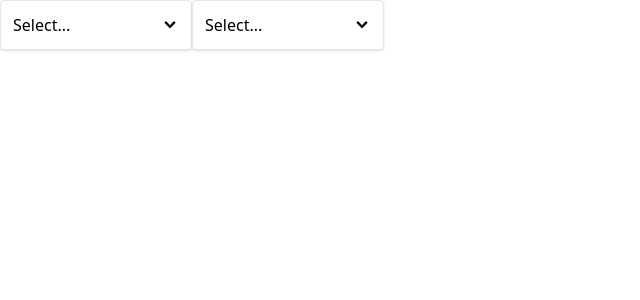
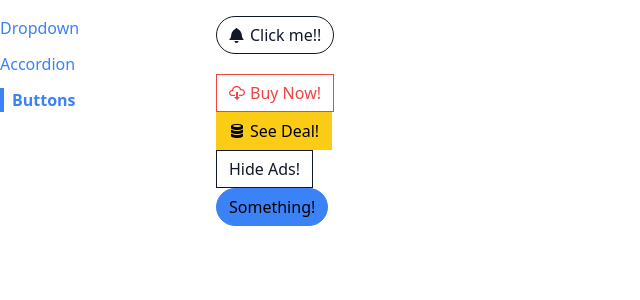
Before and after one commit to deveshsingh1-kiwi/comps, a React (Create React App) app: page /buttons in a window 1280 px wide. Shown: the top 300 px of the page, without its empty margins (0-640 px from the left). Built offline with nearby package versions, Linux system fonts and the light colour scheme.

Commit message:
Section 13: Making Navigation Reusable

```diff
--- a/src/App.js
+++ b/src/App.js
@@ -1,30 +1,24 @@
-import { useState } from "react";
-import Dropdown from "./components/Dropdown";
+import Sidebar from "./components/Sidebar";
+import Route from "./components/Route";
+import AccordionPage from "./pages/AccordionPage";
+import DropdownPage from "./pages/DropdownPage";
+import ButtonPage from "./pages/ButtonPage";
 
 function App() {
-  const [selection, setSelection] = useState(null);
-
-  const handleSelection = (option) => {
-    setSelection(option);
-  };
-
-  const options = [
-    { label: "Red", value: "red" },
-    { label: "Green", value: "green" },
-    { label: "Blue", value: "blue" },
-  ];
   return (
-    <div className="flex">
-      <Dropdown
-        options={options}
-        value={selection}
-        onChange={handleSelection}
-      />
-      <Dropdown
-        options={options}
-        value={selection}
-        onChange={handleSelection}
-      />
+    <div className="container mx-auto grid grid-cols-6 gap-4 mt-4">
+      <Sidebar />
+      <div className="col-span-5">
+        <Route path="/accordion">
+          <AccordionPage />
+        </Route>
+        <Route path="/">
+          <DropdownPage />
+        </Route>
+        <Route path="/buttons">
+          <ButtonPage />
+        </Route>
+      </div>
     </div>
   );
 }
--- a/src/components/Button.js
+++ b/src/components/Button.js
@@ -15,11 +15,11 @@
     rest.className,
     "flex items-center px-3 py-1.5 border",
     {
-      "border-blue-500 bg-blue-500 text-white": primary,
-      "border-gray-900 bg-gray-900 text-white": secondary,
-      "border-green-500 bg-green-500 text-white": success,
-      "border-yellow-400 bg-yellow-400 text-white": warning,
-      "border-red-500 bg-red-500 text-white": danger,
+      "border-blue-500 bg-blue-500": primary,
+      "border-gray-900 bg-gray-900": secondary,
+      "border-green-500 bg-green-500": success,
+      "border-yellow-400 bg-yellow-400": warning,
+      "border-red-500 bg-red-500": danger,
       "rounded-full": rounded,
       "bg-white": outline,
       "text-blue-500": outline && primary,
--- /dev/null
+++ b/src/components/Link.js
@@ -0,0 +1,29 @@
+import classNames from "classnames";
+import useNavigation from "../hooks/use-navigation";
+
+function Link({ to, children, className, activeClassName }) {
+  const { navigate, currentPath } = useNavigation();
+
+  const classes = classNames(
+    "text-blue-500",
+    className,
+    currentPath === to && activeClassName
+  );
+
+  const handleClick = (event) => {
+    if (event.metaKey || event.ctrlKey) {
+      return;
+    }
+    event.preventDefault();
+
+    navigate(to);
+  };
+
+  return (
+    <a className={classes} href={to} onClick={handleClick}>
+      {children}
+    </a>
+  );
+}
+
+export default Link;
--- /dev/null
+++ b/src/components/Route.js
@@ -0,0 +1,12 @@
+import useNavigation from "../hooks/use-navigation";
+
+function Route({ path, children }) {
+  const { currentPath } = useNavigation();
+
+  if (path === currentPath) {
+    return children;
+  }
+  return null;
+}
+
+export default Route;
--- /dev/null
+++ b/src/components/Sidebar.js
@@ -0,0 +1,29 @@
+import Link from "./Link";
+
+function Sidebar() {
+  const links = [
+    { label: "Dropdown", path: "/" },
+    { label: "Accordion", path: "/accordion" },
+    { label: "Buttons", path: "/buttons" },
+  ];
+
+  const renderedLinks = links.map((link) => {
+    return (
+      <Link
+        key={link.label}
+        to={link.path}
+        className="mb-3"
+        activeClassName="font-bold border-l-4 border-blue-500 pl-2"
+      >
+        {link.label}
+      </Link>
+    );
+  });
+  return (
+    <div className="sticky top-0 overflow-y-scroll flex flex-col items-start">
+      {renderedLinks}
+    </div>
+  );
+}
+
+export default Sidebar;
--- /dev/null
+++ b/src/context/navigation.js
@@ -0,0 +1,32 @@
+import { createContext, useState, useEffect } from "react";
+
+const NavigationContext = createContext();
+
+function NavigationProvider({ children }) {
+  const [currentPath, setCurrentPath] = useState(window.location.pathname);
+
+  useEffect(() => {
+    const handler = () => {
+      setCurrentPath(window.location.pathname);
+    };
+    window.addEventListener("popstate", handler);
+
+    return () => {
+      window.removeEventListener("popstate", handler);
+    };
+  }, []);
+
+  const navigate = (to) => {
+    window.history.pushState({}, "", to);
+    setCurrentPath(to);
+  };
+
+  return (
+    <NavigationContext.Provider value={{ currentPath, navigate }}>
+      {children}
+    </NavigationContext.Provider>
+  );
+}
+
+export { NavigationProvider };
+export default NavigationContext;
--- /dev/null
+++ b/src/hooks/use-navigation.js
@@ -0,0 +1,8 @@
+import { useContext } from "react";
+import NavigationContext from "../context/navigation";
+
+function useNavigation() {
+  return useContext(NavigationContext);
+}
+
+export default useNavigation;
--- a/src/index.js
+++ b/src/index.js
@@ -1,9 +1,14 @@
-import './index.css';
-import React from 'react';
-import ReactDOM from 'react-dom/client';
-import App from './App';
+import "./index.css";
+import React from "react";
+import ReactDOM from "react-dom/client";
+import App from "./App";
+import { NavigationProvider } from "./context/navigation";
 
-const el = document.getElementById('root');
+const el = document.getElementById("root");
 const root = ReactDOM.createRoot(el);
 
-root.render(<App />);
+root.render(
+  <NavigationProvider>
+    <App />
+  </NavigationProvider>
+);
--- a/src/pages/ButtonPage.js
+++ b/src/pages/ButtonPage.js
@@ -1,10 +1,8 @@
-import { GoBell, GoCloudDownload, GoDatabase } from 'react-icons/go';
-import Button from '../components/Button';
+import { GoBell, GoCloudDownload, GoDatabase } from "react-icons/go";
+import Button from "../components/Button";
 
 function ButtonPage() {
-  const handleClick = () => {
-    console.log('Clicked!');
-  };
+  const handleClick = () => {};
 
   return (
     <div>
--- /dev/null
+++ b/src/pages/DropdownPage.js
@@ -0,0 +1,27 @@
+import { useState } from "react";
+import Dropdown from "../components/Dropdown";
+
+function DropdownPage() {
+  const [selection, setSelection] = useState(null);
+
+  const handleSelection = (option) => {
+    setSelection(option);
+  };
+
+  const options = [
+    { label: "Red", value: "red" },
+    { label: "Green", value: "green" },
+    { label: "Blue", value: "blue" },
+  ];
+  return (
+    <div className="flex">
+      <Dropdown
+        options={options}
+        value={selection}
+        onChange={handleSelection}
+      />
+    </div>
+  );
+}
+
+export default DropdownPage;
```
